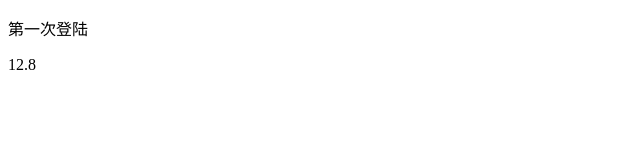
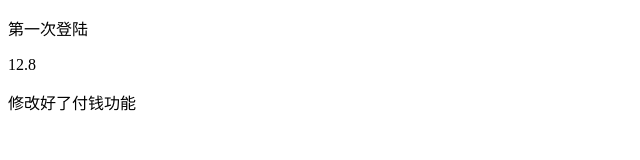
Before and after one commit to irouduoduo/idcast, a plain HTML site: page index.html in a window 1280 px wide. Shown: the whole page, without its empty margins (0-640 px from the left). Drawn offline with Linux system fonts and the light colour scheme.

Commit message:
修改好了付钱功能

```diff
--- a/index.html
+++ b/index.html
@@ -8,6 +8,7 @@
    <p>第一次登陆</p>
 	<div class="cart">
 		<p>12.8</p>
+		<p>修改好了付钱功能</p>
 	</div>
 </body>
 </html>
```
